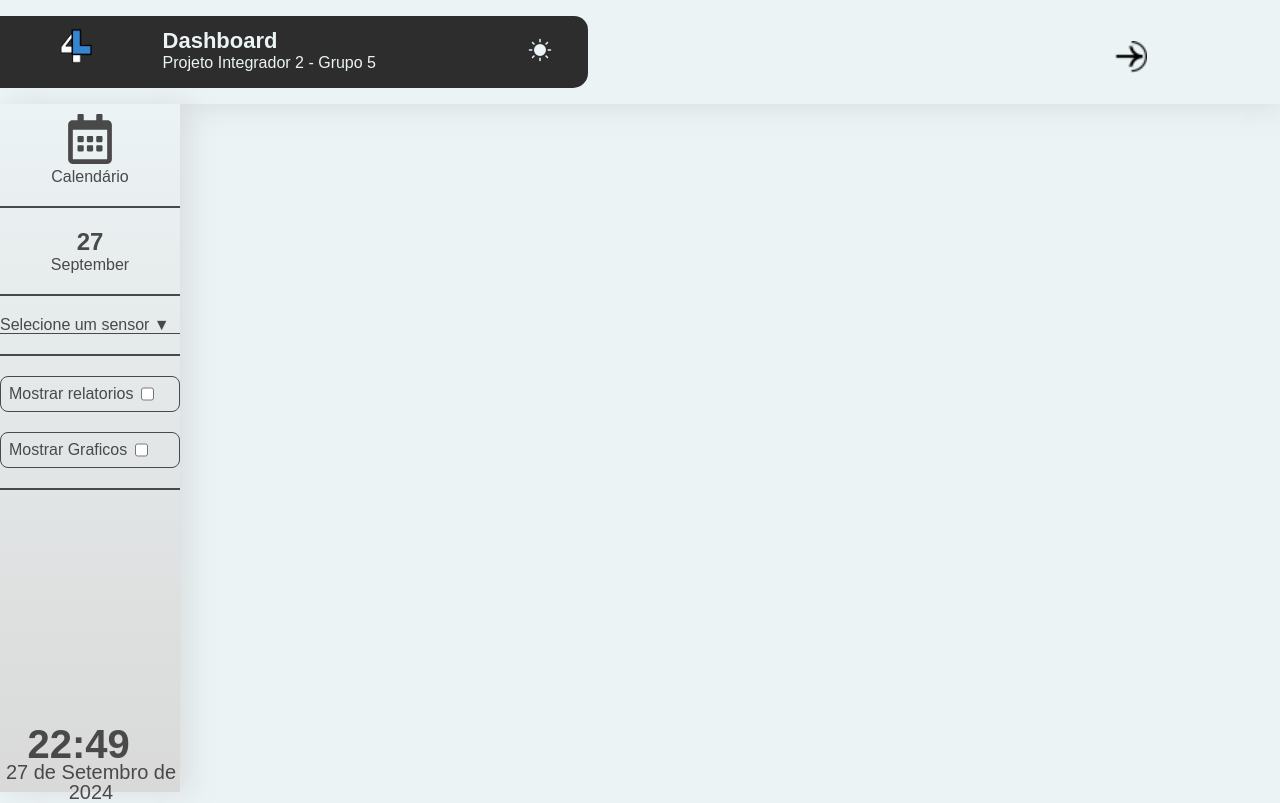
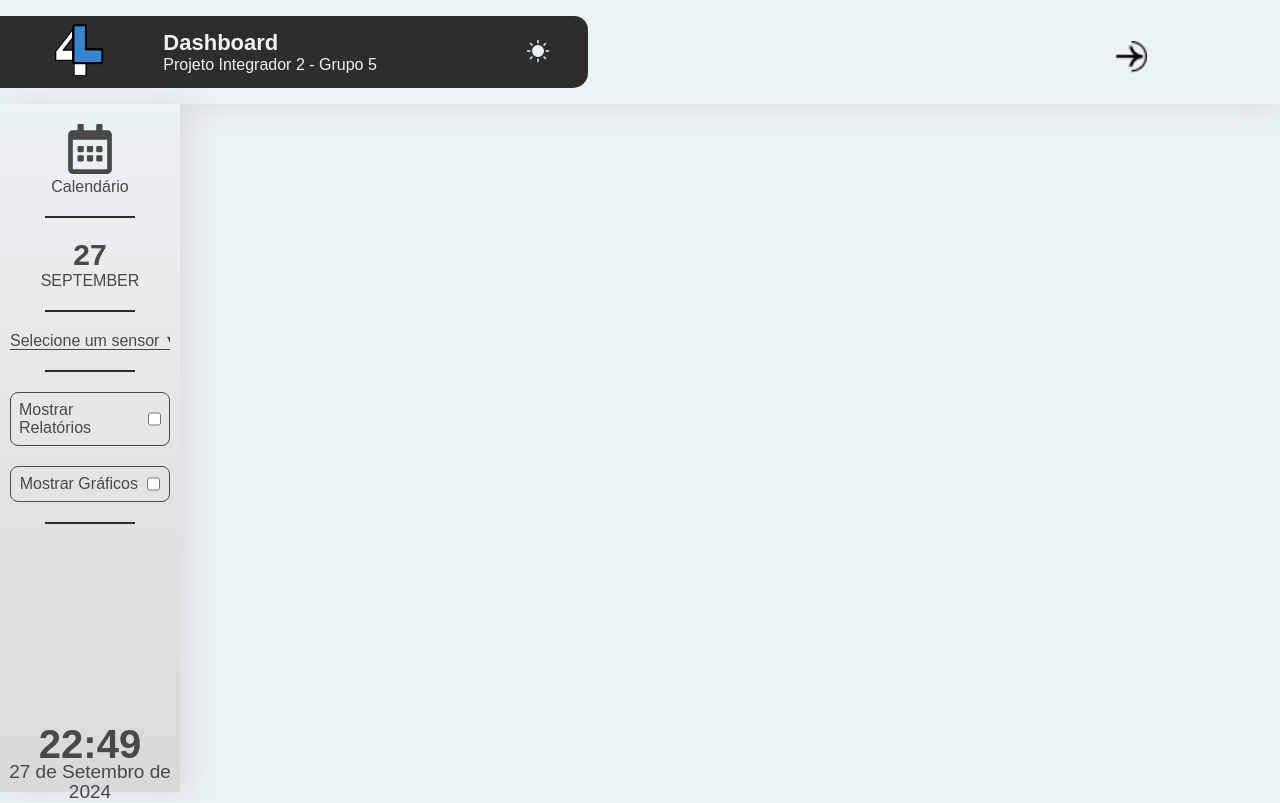
Before and after one commit to LucasSckenal/Unijui-PI4l, a React (Vite) app in the folder FrontEnd/: page /debug in a window 1280 px wide. Built offline with nearby package versions, Linux system fonts and the light colour scheme; a web font is replaced by a local one.

Commit message:
Style: Adjusted Main Page's elements appearance

```diff
--- a/FrontEnd/src/Components/Header/header.jsx
+++ b/FrontEnd/src/Components/Header/header.jsx
@@ -7,7 +7,9 @@ const Header = () => {
   return (
         <header className={styles.topBar}>
         <div className={styles.banner}>
-            <Logo/>
+          <div className={styles.logoIcon}>
+              <Logo/>
+          </div>
             <div className={styles.innerBanner}>
               <h1>Dashboard</h1>
               <p>Projeto Integrador 2 - Grupo 5</p>
--- a/FrontEnd/src/Components/Header/styles.module.scss
+++ b/FrontEnd/src/Components/Header/styles.module.scss
@@ -12,6 +12,7 @@
   .banner {
     display: flex;
     flex-direction: row;
+    align-items: center;
     justify-content: space-around;
     padding: 12px 0px 12px 24px;
 
@@ -25,16 +26,20 @@
 
     color: var(--TextGeneralAlt);
 
+    .logoIcon{
+      img{
+        width: auto;
+        height: 3.5rem;
+        //margin-left: 60px; //? Caso queira ajustar a posição da logo
+      }
+    }
+
     .innerBanner {
         flex-direction: column;
-        height: 20px;
 
       h1 {
       width: 18.43rem;
-
-
       font-size: 22px;
-
     }
 
     p {
@@ -45,6 +50,15 @@
     .darkBtn{
         button{
         color: var(--Bg);
+        border-radius: 20px;
+        width: 40px;
+        height: 40px;
+        margin: 0;
+        }
+
+        button:hover {
+          background-color: var(--DetailsBgReverse);
+          color: var(--Bg);
         }
       }
   }
@@ -54,6 +68,7 @@
   .logoutBtn {
     width: 11rem;
     height: 24px;
+    border-radius: 20px;
 
     button {
       width: 3.43rem;
@@ -61,5 +76,4 @@
       background: none;
       border: none;
     }
-
   }
--- a/FrontEnd/src/Components/ThemeSwap/styles.module.scss
+++ b/FrontEnd/src/Components/ThemeSwap/styles.module.scss
@@ -1,3 +1,3 @@
 .theme {
-width: 2rem;
+    width: 2rem;
 }
--- a/FrontEnd/src/Pages/Main/Mainpage.jsx
+++ b/FrontEnd/src/Pages/Main/Mainpage.jsx
@@ -8,6 +8,8 @@ function Home() {
   const [selectedDate, setSelectedDate] = useState("");
   const [sensors, setSensors] = useState([]);
   const [selectedSensor, setSelectedSensor] = useState("");
+  const [showReports, setShowReports] = useState(false);
+  const [showGraphs, setShowGraphs] = useState(false);
 
   const dateInputRef = useRef(null);
 
@@ -30,6 +32,14 @@ function Home() {
 
   const handleChange = (event) => {
     setSelectedSensor(event.target.value);
+  };
+
+  const toggleReports = () => {
+    setShowReports((prev) => !prev);
+  };
+
+  const toggleGraphs = () => {
+    setShowGraphs((prev) => !prev);
   };
 
   const date = selectedDate ? new Date(selectedDate + "T00:00:00") : "";
@@ -77,13 +87,21 @@ function Home() {
             </select>
           </div>
           <div className={styles.divider}></div>
-          <div className={styles.report}>
-            <p>Mostrar relatorios</p>
-            <input type="checkbox" name="" id="" />
+          <div className={styles.report} onClick={toggleReports}>
+            <p>Mostrar Relatórios</p>
+            <input
+              type="checkbox"
+              checked={showReports}
+              readOnly
+            />
           </div>
-          <div className={styles.grafics}>
-            <p>Mostrar Graficos</p>
-            <input type="checkbox" name="" id="" />
+          <div className={styles.graphs} onClick={toggleGraphs}>
+            <p>Mostrar Gráficos</p>
+            <input
+              type="checkbox"
+              checked={showGraphs}
+              readOnly
+            />
           </div>
           <div className={styles.divider}></div>
         </div>
--- a/FrontEnd/src/Pages/Main/styles.module.scss
+++ b/FrontEnd/src/Pages/Main/styles.module.scss
@@ -1,7 +1,7 @@
 .pageContainer {
   .lines {
     height: 86vh;
-    width: 180px;
+    width: 11.25rem;
     background: linear-gradient(var(--Bg), var(--Aside));
     box-shadow: 10px 0px 24px rgba(168, 168, 168, 0.25);
     display: flex;
@@ -19,17 +19,32 @@
 
       .calendar {
         text-align: center;
+        margin-top: 10px;
+        user-select: none;
+        cursor: pointer;
+
+        &:hover {
+          background: var(--DetailsBg);
+        }
       }
 
       .date {
         justify-content: center;
         text-align: center;
+        text-transform: uppercase;
+        user-select: none;
+
+        h2 {
+          font-size: 30px;
+        }
+
       }
 
       .divider {
-        width: 180px;
+        width: 90px;
         height: 1px;
-        border: 1px solid var(--TextGeneral);
+        border: 1px solid var(--DetailsBg);
+        margin: 0 auto;
       }
 
       .selectSensor {
@@ -41,6 +56,11 @@
         width: 100%;
         font-size: 16px;
         outline: none;
+        cursor: pointer;
+
+        &:hover {
+          background: var(--DetailsBg);
+        }
       }
 
       .report {
@@ -50,15 +70,29 @@
         border: 1px solid var(--TextGeneral);
         padding: 8px;
         border-radius: 8px;
+        justify-content: space-around;
+        user-select: none;
+        cursor: pointer;
+
+        &:hover {
+          background: var(--DetailsBg);
+        }
       }
 
-      .grafics {
+      .graphs {
         display: flex;
         flex-direction: row;
         gap: 8px;
         border: 1px solid var(--TextGeneral);
         padding: 8px;
         border-radius: 8px;
+        justify-content: space-around;
+        user-select: none;
+        cursor: pointer;
+
+        &:hover {
+          background: var(--DetailsBg);
+        }
       }
     }
 
@@ -71,35 +105,44 @@
       gap: 15px;
 
 
-      width: 10.56rem;
+
+      width: 11.25rem;
       height: 51px;
 
 
       h1 {
-        width: 8.56rem;
+        width: 11.25rem;
         height: 1.62rem;
 
         font-weight: 700;
         font-size: 40px;
         line-height: 20px;
         margin-bottom: 0.93rem;
-        margin-left: 1.37rem;
+
         display: flex;
+        justify-content: center;
         align-items: center;
+        justify-content: center;
         text-align: center;
       }
 
       h2 {
-        width: 12.56rem;
+        width: 11.25rem;
         height: 1.25rem;
         font-weight: 400;
-        font-size: 20px;
+        font-size: 19px;
         line-height: 20px;
-        margin-left: -15px;
+
         display: flex;
+        justify-content: center;
         align-items: center;
+        justify-content: center;
         text-align: center;
       }
     }
+
+    input {
+      cursor: pointer;
+    }
   }
 }
--- a/FrontEnd/src/global.scss
+++ b/FrontEnd/src/global.scss
@@ -22,6 +22,7 @@
   --TextGeneral: #494949;
   --TextGeneralAlt: #ECF3F4;
   --DetailsBg: #2D2D2D;
+  --DetailsBgReverse: #494949;
   --FormsBtnHover: #0056b3;
   --Aside: #d9d9d9;
 }
@@ -49,6 +50,7 @@
   --TextGeneral: #ECF3F4;
   --TextGeneralAlt: #ECF3F4;
   --DetailsBg: #494949;
+  --DetailsBgReverse: #2D2D2D;
   --FormsBtnHover: #0056b3;
   --Aside: #494949;
 }
```
